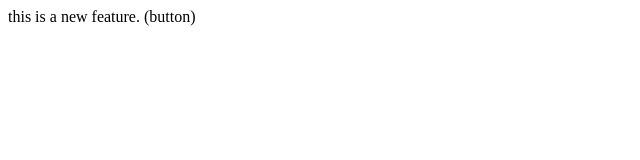
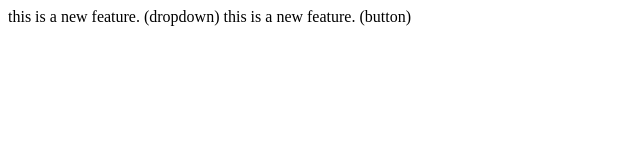
Before and after one commit to mansi2526/localRepo, a plain HTML site: page index.html in a window 1280 px wide. Shown: the whole page, without its empty margins (0-640 px from the left). Drawn offline with Linux system fonts and the light colour scheme.

```diff
--- a/index.html
+++ b/index.html
@@ -1,3 +1,4 @@
 <p>
+    this is a new feature. (dropdown)
     this is a new feature. (button)
 </p>
```
